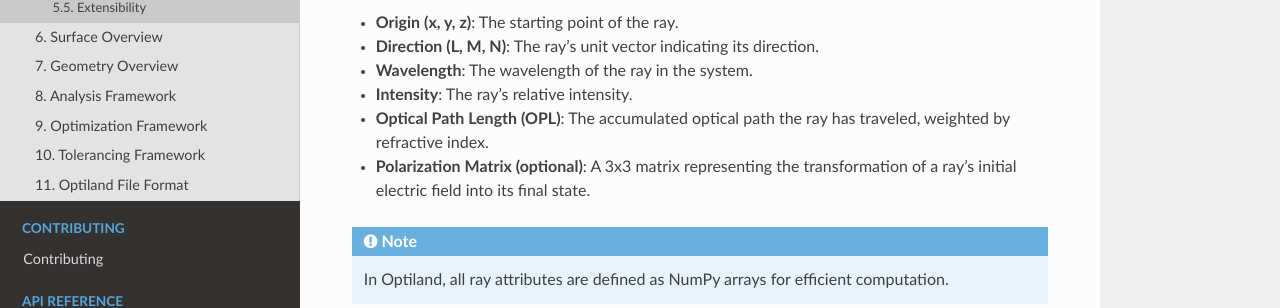
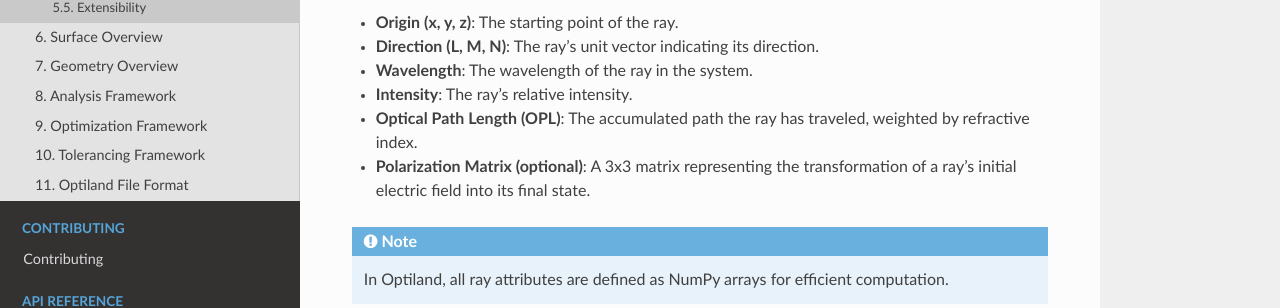
Before and after one commit to HarrisonKramer/optiland, a Sphinx documentation site: the page built from docs/developers_guide/ray_overview.rst, in a window 1280 px wide and 900 px high. Shown: the part 373-681 px from the top of the window. Built offline with Sphinx 7.4.7 and the Read the Docs theme 3.1.0, drawn with Linux system fonts in a browser that asks for light colours; pages that are not in the unit, such as notebooks, are missing from menus.

Commit message:
docs: refine description of Optical Path Length in ray overview for clarity

```diff
--- a/docs/developers_guide/ray_overview.rst
+++ b/docs/developers_guide/ray_overview.rst
@@ -14,7 +14,7 @@ Rays are the fundamental elements of the ray tracing process. A ray consists of
 - **Direction (L, M, N)**: The ray's unit vector indicating its direction.
 - **Wavelength**: The wavelength of the ray in the system.
 - **Intensity**: The ray's relative intensity.
-- **Optical Path Length (OPL)**: The accumulated optical path the ray has traveled, weighted by refractive index.
+- **Optical Path Length (OPL)**: The accumulated path the ray has traveled, weighted by refractive index.
 - **Polarization Matrix (optional)**: A 3x3 matrix representing the transformation of a ray's initial electric field into its final state.
 
 .. note::
```
